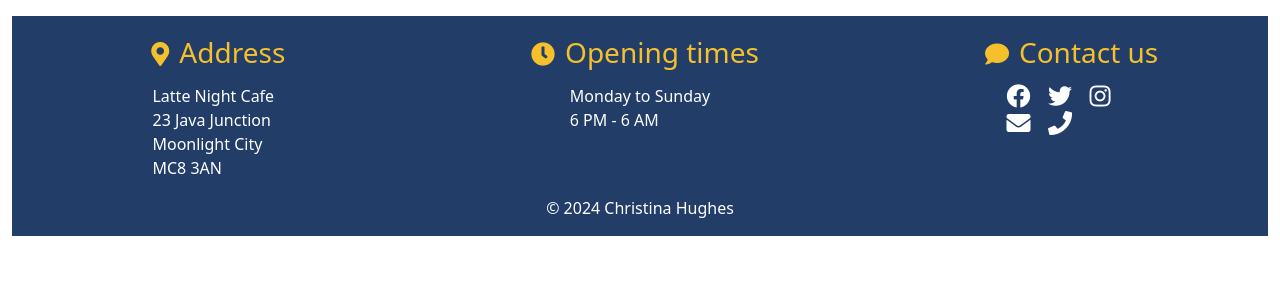
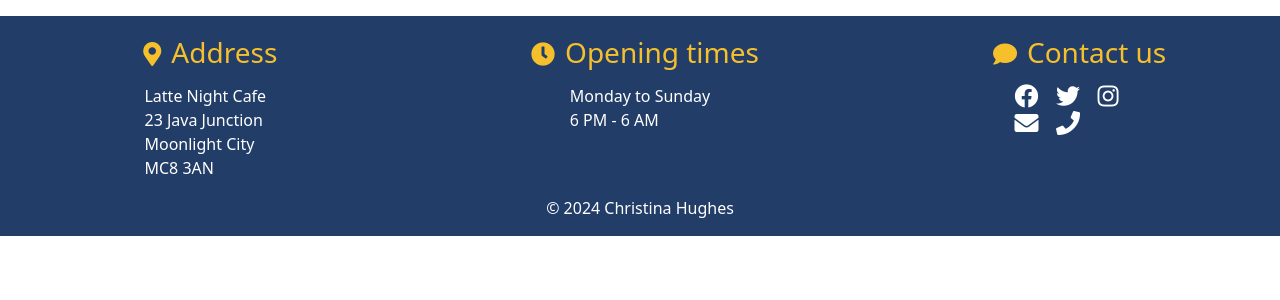
Before and after one commit to CHughes13/late-night-cafe, a Django app: page / in a window 1280 px wide. Shown: the part 70-370 px from the top of the page. Run offline with Django 4.2, Linux system fonts and the light colour scheme; parts of the project's set-up code (start-up, migrations or seed data) failed here and were passed over.

Commit message:
Fix issue where footer bg wouldn't span whole viewpoint width

```diff
--- a/static/css/style.css
+++ b/static/css/style.css
@@ -52,9 +52,10 @@ body {
 
 /* FOOTER*/
 
-.footer .row {
+.footer {
+    margin: auto 0;
+}
 
-}
 .footer ul {
     list-style: none;
     padding-left: 0;
--- a/templates/base.html
+++ b/templates/base.html
@@ -105,7 +105,7 @@
     </main>
 
     <!-- Footer -->
-    <div class="container-fluid align-items-center">
+    <div class="container-fluid align-items-center" style="padding: 0;">
         <footer class="footer mt-auto py-3 dark-bg">
 
             <div class="row">
```
